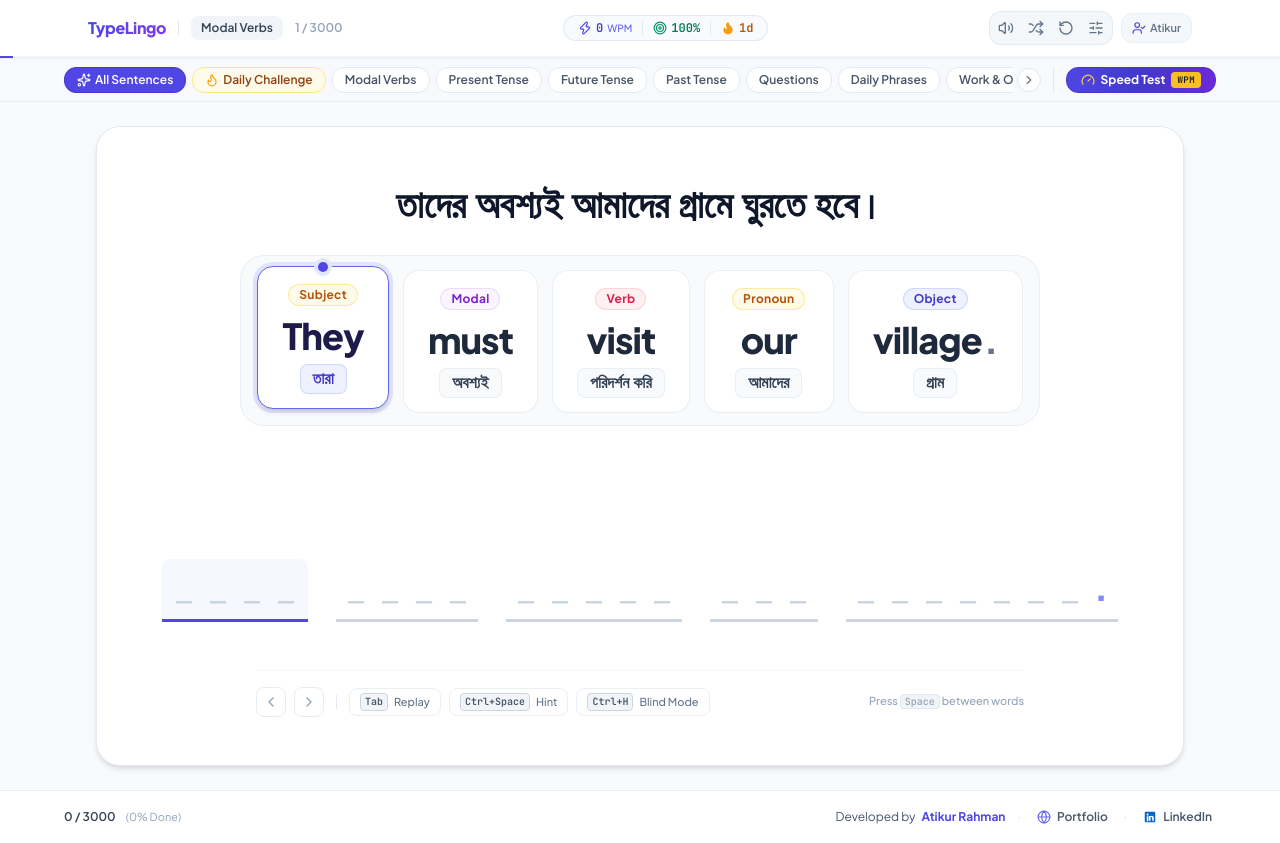
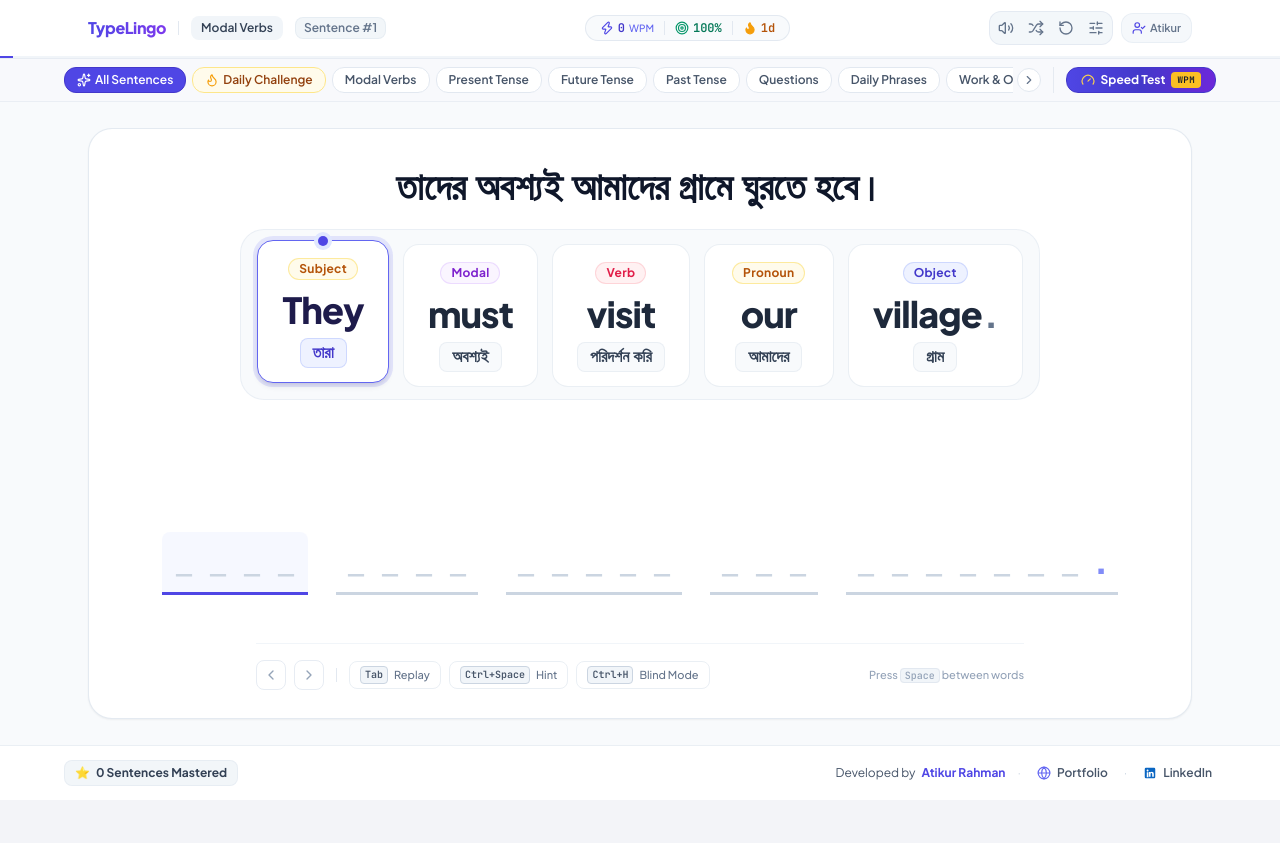
Before and after one commit to atikurrahmanxm/typelingo-learning-zone, a React (Vite) app: page / in a window 1280 px wide. After the commit the page ends 800 px from the top, so only its background shows below. Built offline with nearby package versions, Linux system fonts and the light colour scheme.

Commit message:
UX Polish: remove 1/3000 stress counter, add mastery counter, and fit layout to viewport

```diff
--- a/src/App.jsx
+++ b/src/App.jsx
@@ -571,14 +571,14 @@ export function App() {
       {/*
         Main Practice Container - Auto-Centered with zero scrollbars:
       */}
-      <main className="flex-1 w-full max-w-6xl mx-auto px-3 sm:px-6 md:px-8 py-3 sm:py-6 flex flex-col items-center justify-center">
+      <main className="flex-1 w-full max-w-6xl mx-auto px-3 sm:px-6 py-1.5 sm:py-2.5 flex flex-col items-center justify-center">
         {practiceMode === 'speedtest' ? (
           <SpeedTestView
             onBackToPractice={() => setPracticeMode('auto')}
             isMuted={isMuted}
           />
         ) : (
-          <div className="w-full bg-white rounded-3xl p-5 sm:p-8 md:p-10 lg:p-12 border border-slate-200/90 shadow-md flex flex-col items-center justify-between min-h-[580px] sm:min-h-[640px]">
+          <div className="w-full bg-white rounded-3xl p-4 sm:p-6 md:p-7 border border-slate-200/90 shadow-sm flex flex-col items-center justify-between min-h-[420px] sm:min-h-[450px]">
             {/* Word Cards Box with Dynamic Responsive Layout and Large Bengali Translation */}
             <WordChips
               words={targetWords}
--- a/src/components/Footer.jsx
+++ b/src/components/Footer.jsx
@@ -21,13 +21,13 @@ export function Footer({
   return (
     <footer className="w-full bg-white border-t border-slate-200/70 py-3.5 px-3 sm:px-6 select-none">
       <div className="max-w-6xl mx-auto flex flex-col sm:flex-row items-center justify-between gap-2.5 text-xs text-slate-500">
-        {/* Left: Minimal Progress */}
-        <div className="flex items-center gap-2.5">
-          <span className="font-semibold text-slate-700">
-            {completedTotal} / {totalSentences}
-          </span>
-          <span className="text-[11px] text-slate-400">
-            ({percentCompleted}% Done)
+        {/* Left: Inspiring Sentence Mastery Counter */}
+        <div className="flex items-center gap-2">
+          <span className="inline-flex items-center gap-1.5 font-bold text-slate-700 bg-slate-100/90 border border-slate-200/60 px-2.5 py-1 rounded-lg text-xs">
+            <span>⭐</span>
+            <span>
+              {completedTotal} {completedTotal === 1 ? 'Sentence' : 'Sentences'} Mastered
+            </span>
           </span>
 
           {completedTotal > 0 && (
--- a/src/components/Header.jsx
+++ b/src/components/Header.jsx
@@ -69,10 +69,17 @@ export function Header({
                 <span className="truncate">{category || courseTitle || lessonTitle}</span>
               </button>
 
-              {/* Minimal Exercise Counter */}
-              <span className="text-xs font-semibold text-slate-400 whitespace-nowrap">
-                {currentIndex + 1} / {totalExercises}
-              </span>
+              {/* Encouraging Sentence Counter (No overwhelming /3000) */}
+              {category === 'Daily Challenge' ? (
+                <span className="flex items-center gap-1 text-xs font-bold text-amber-700 bg-amber-50 border border-amber-200/80 px-2 py-0.5 rounded-lg">
+                  <Flame className="w-3 h-3 text-amber-500 fill-amber-500" />
+                  <span>Goal: {Math.min(currentIndex + 1, 10)}/10</span>
+                </span>
+              ) : (
+                <span className="text-xs font-semibold text-slate-500 bg-slate-100/90 border border-slate-200/70 px-2 py-0.5 rounded-lg whitespace-nowrap">
+                  Sentence #{currentIndex + 1}
+                </span>
+              )}
             </>
           )}
         </div>
--- a/src/components/WordChips.jsx
+++ b/src/components/WordChips.jsx
@@ -71,7 +71,7 @@ export function WordChips({
     <div className="w-full flex flex-col items-center justify-center my-2 sm:my-3">
       {/* Clean Full Bengali Sentence Translation (No redundant label) */}
       {bengaliMeaning && (
-        <div className="text-center mb-5 sm:mb-7 px-4">
+        <div className="text-center mb-3 sm:mb-5 px-4">
           <h2 className="text-2xl sm:text-3xl md:text-4xl lg:text-[38px] font-bold text-slate-900 font-siliguri tracking-normal leading-snug">
             {bengaliMeaning}
           </h2>
```
